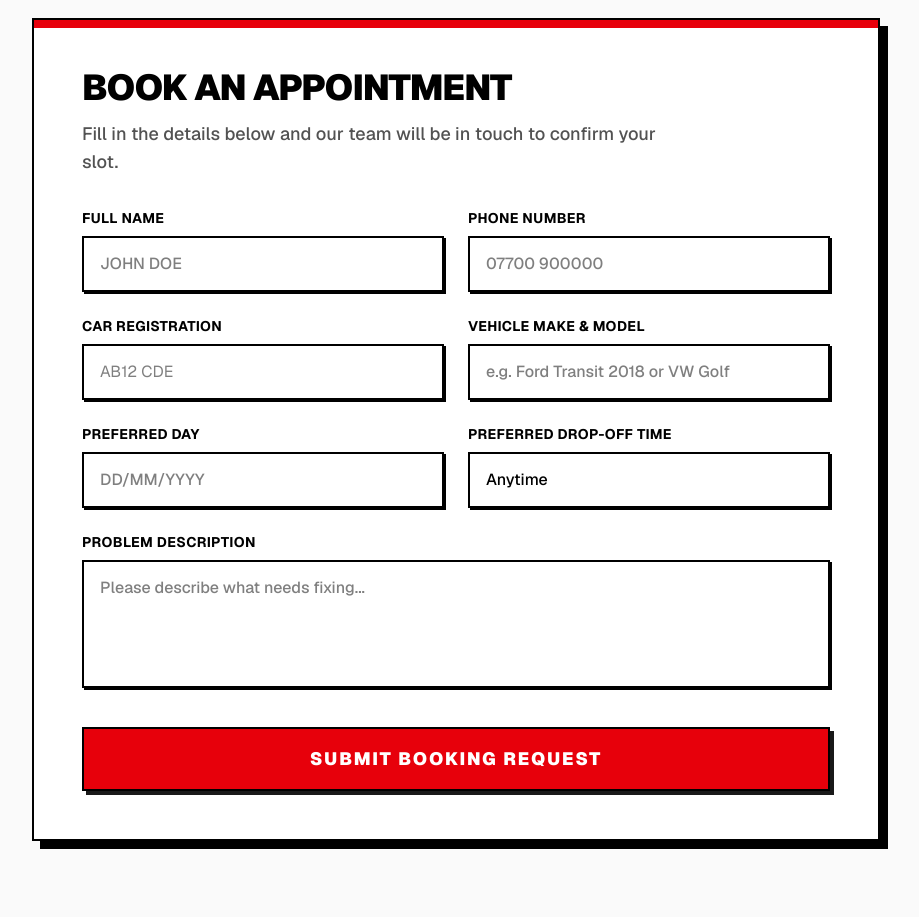
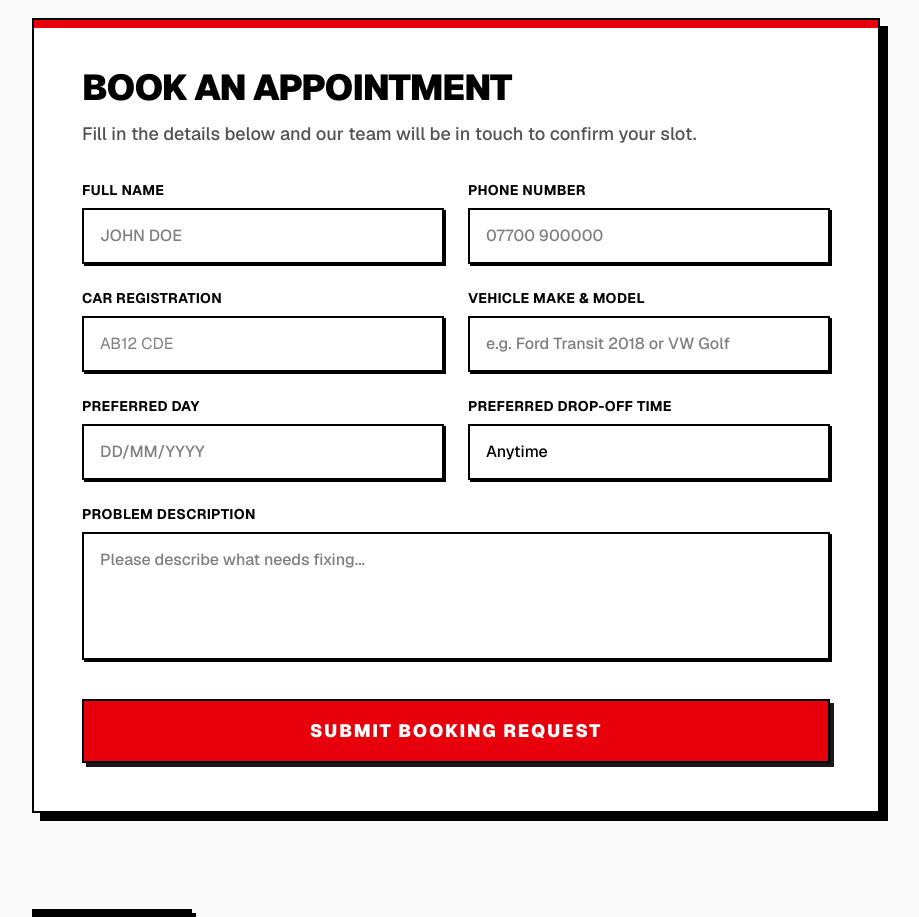
Before and after one commit to BAT4K/dave-flew-automotive, a Next.js app: page / in a window 1280 px wide. Shown: the part 2880-3797 px from the top of the page, without its empty margins (184-1103 px from the left). Built offline with nearby package versions, Linux system fonts and the light colour scheme; no server answers.

Commit message:
style: fix booking form header text wrapping by increasing max-width

```diff
--- a/app/page.tsx
+++ b/app/page.tsx
@@ -143,7 +143,7 @@ export default function Home() {
           <div className="absolute top-0 left-0 w-full h-2 bg-red-600"></div>
           <div className="mb-8">
             <h2 className="text-3xl md:text-4xl font-black text-black mb-3 uppercase tracking-tight">Book an Appointment</h2>
-            <p className="text-neutral-600 font-medium text-lg max-w-xl">Fill in the details below and our team will be in touch to confirm your slot.</p>
+            <p className="text-neutral-600 font-medium text-lg max-w-2xl">Fill in the details below and our team will be in touch to confirm your slot.</p>
           </div>
 
           <BookingForm />
```
